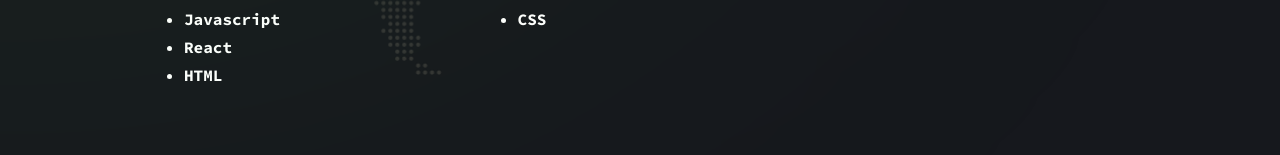
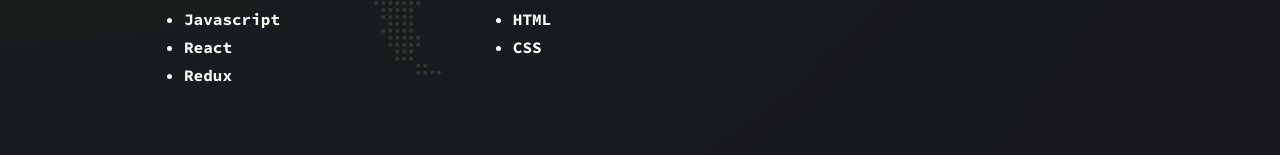
Before and after one commit to SamiKamal/portfolio, a React (Create React App) app: page /about in a window 1280 px wide. Shown: the part 718-873 px from the top of the page. Built offline with nearby package versions, Linux system fonts and the light colour scheme; a web font is replaced by a local one.

Commit message:
Add Redux as tech in about

```diff
--- a/src/pages/AboutPage/index.js
+++ b/src/pages/AboutPage/index.js
@@ -32,6 +32,7 @@ function AboutPage() {
                             <StackList>
                                 <StackItem>Javascript</StackItem>
                                 <StackItem>React</StackItem>
+                                <StackItem>Redux</StackItem>
                                 <StackItem>HTML</StackItem>
                                 <StackItem>CSS</StackItem>
                             </StackList>
```
